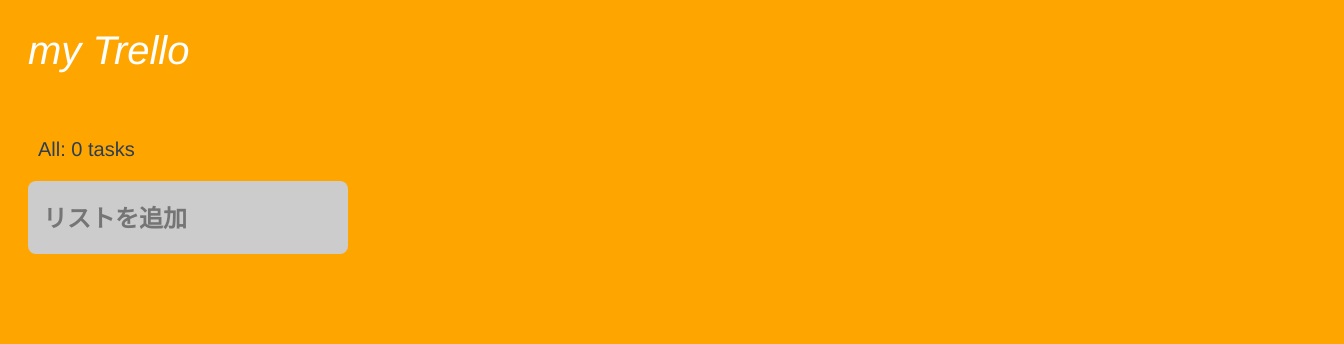
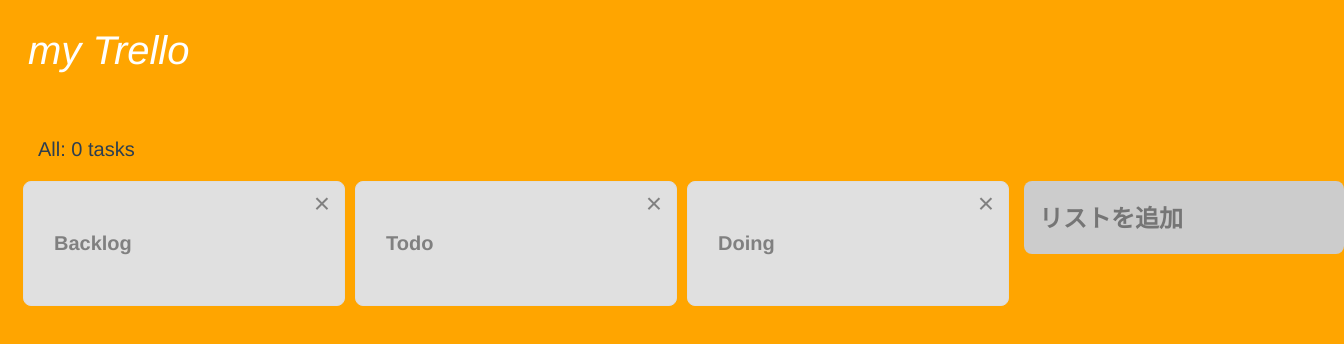
Before and after one commit to taka01150810/trello_vue, a Vue app in the folder my-trello/: page / in a window 1280 px wide. Shown: the top 344 px of the page, 1344 px wide, since content can reach past the window. Built offline with nearby package versions, Linux system fonts and the light colour scheme.

Commit message:
リストを表示しよう

```diff
--- a/my-trello/src/components/Board.vue
+++ b/my-trello/src/components/Board.vue
@@ -3,16 +3,42 @@
     <header>my Trello</header>
     <main>
       <p class="info-line">All: 0 tasks</p>
-      <list-add />
+      <div class="list-index">
+        <!--
+          Listコンポーネントに必要なデータを渡している
+          「:」はv-bindの省略
+        -->
+        <list
+          v-for="(item, index) in lists"
+          :key="item.id"
+          :title="item.title"
+          :listIndex="index"
+        />
+        <list-add />
+      </div>
     </main>
   </div>
 </template>
 <script>
 import ListAdd from "./ListAdd.vue";
+import List from "./List";
+import { mapState } from "vuex";
 
 export default {
   components: {
     ListAdd,
+    List,
+  },
+  computed: {
+    /*
+    1. store/index.jsで定義したstateにthis.$store.stateでアクセスすることもできますが、
+    これを複数書いていくことを考えるとコードが助長になる。
+    そこで活躍するのがmapStateで、stateで定義されたデータの名前と同じ名前の文字列で
+    stateを呼び出すことができる。
+
+    2. computedにストアのstateからのデータと、ローカルでの算出データを両方定義する場合には、「...」を書く必要がある
+    */
+    ...mapState(["lists"]),
   },
 };
 </script>
```
